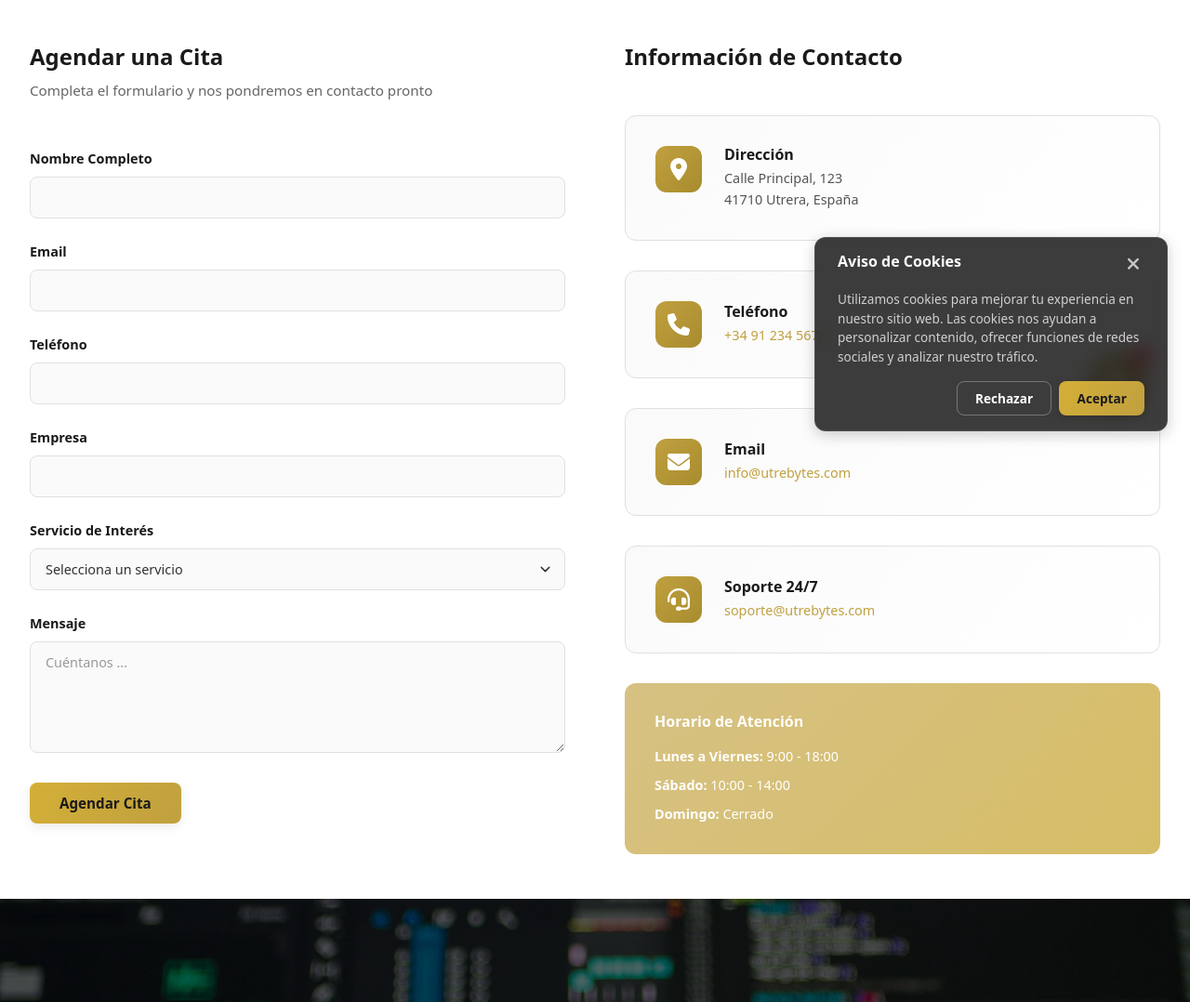
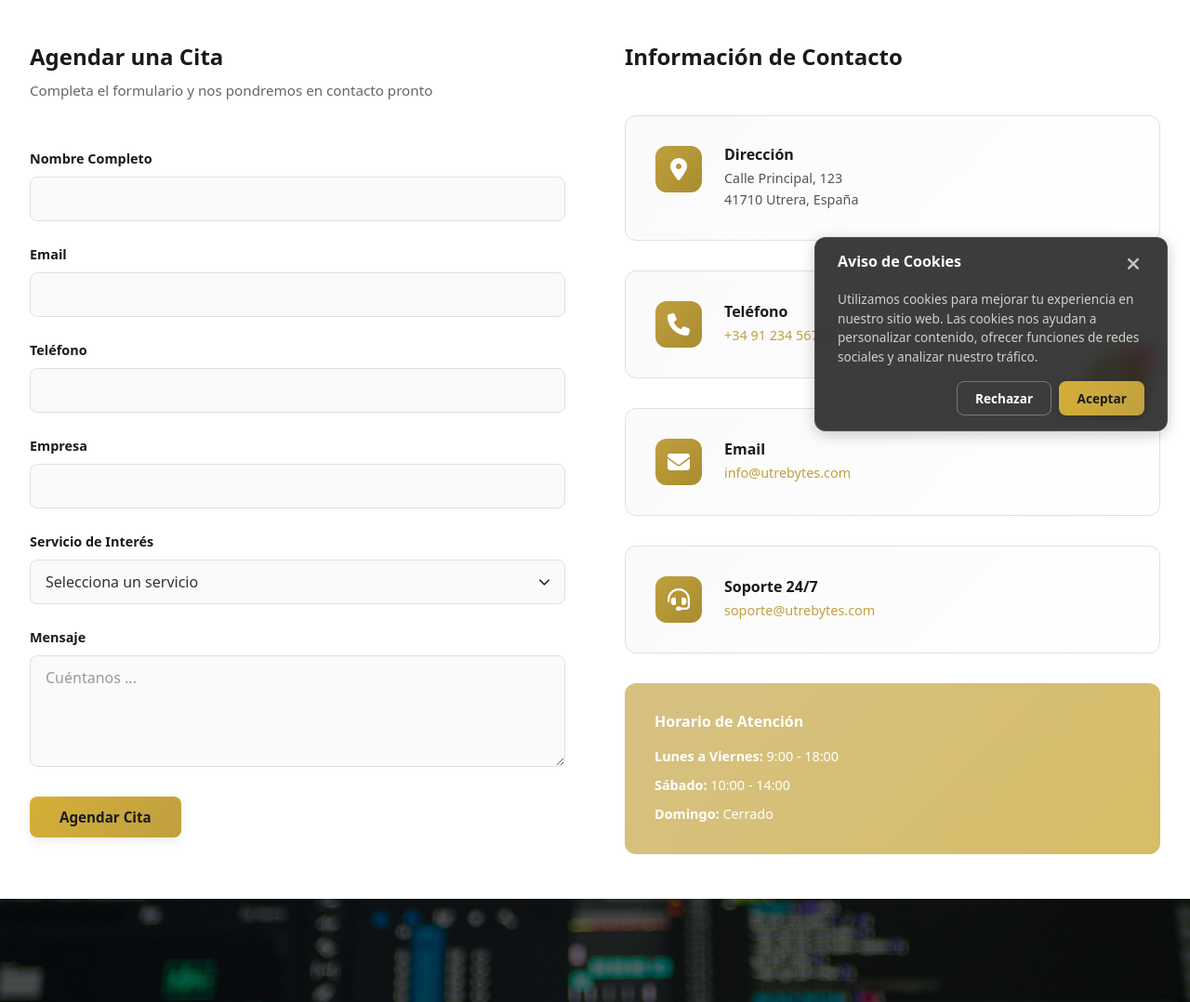
Before and after one commit to albertoperea003/utrebytes-web, a Laravel app: page /contacto in a window 1280 px wide. Shown: the part 312-1390 px from the top of the page at 93% size. Run offline with Laravel 12, Linux system fonts and the light colour scheme; style sheets or scripts are compiled from the project's sources; some web fonts are replaced.

Commit message:
safari zoom arreglado

```diff
--- a/resources/sass/components/chatbot.scss
+++ b/resources/sass/components/chatbot.scss
@@ -30,6 +30,8 @@
     align-items: center;
     justify-content: center;
     position: relative;
+    touch-action: manipulation;
+    -webkit-touch-callout: none;
 
     &:hover {
         transform: scale(1.1);
@@ -247,9 +249,11 @@
     padding: 0.625rem 1rem;
     border: 1px solid #e0e0e0;
     border-radius: $radius-md;
-    font-size: 0.9rem;
+    font-size: 16px;
     font-family: inherit;
     transition: all $transition-normal;
+    touch-action: manipulation;
+    -webkit-touch-callout: none;
 
     &:focus {
         outline: none;
--- a/resources/sass/components/contact.scss
+++ b/resources/sass/components/contact.scss
@@ -90,10 +90,12 @@
             border: 1px solid #e0e0e0;
             border-radius: $radius-md;
             font-family: inherit;
-            font-size: 0.9rem;
+            font-size: 16px;
             color: #333333;
             transition: all $transition-normal;
             background: #fafafa;
+            touch-action: manipulation;
+            -webkit-touch-callout: none;
 
             &:focus {
                 outline: none;
--- a/resources/views/layouts/app.blade.php
+++ b/resources/views/layouts/app.blade.php
@@ -2,7 +2,7 @@
 <html lang="{{ str_replace('_', '-', app()->getLocale()) }}">
 <head>
     <meta charset="utf-8">
-    <meta name="viewport" content="width=device-width, initial-scale=1">
+    <meta name="viewport" content="width=device-width, initial-scale=1, maximum-scale=5, user-scalable=yes">
     <title>@yield('title', config('app.name', 'UtreBytes'))</title>
     <link rel="icon" type="image/png" href="{{ asset('images/icon.png') }}">
     <link rel="preconnect" href="https://fonts.bunny.net">
```
